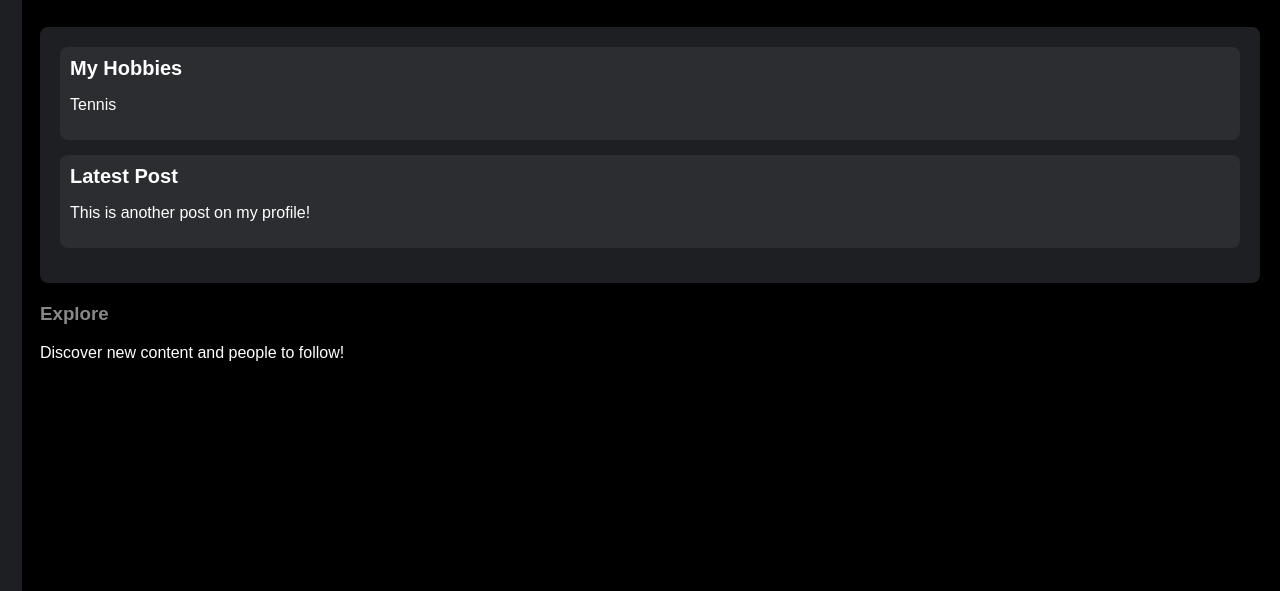
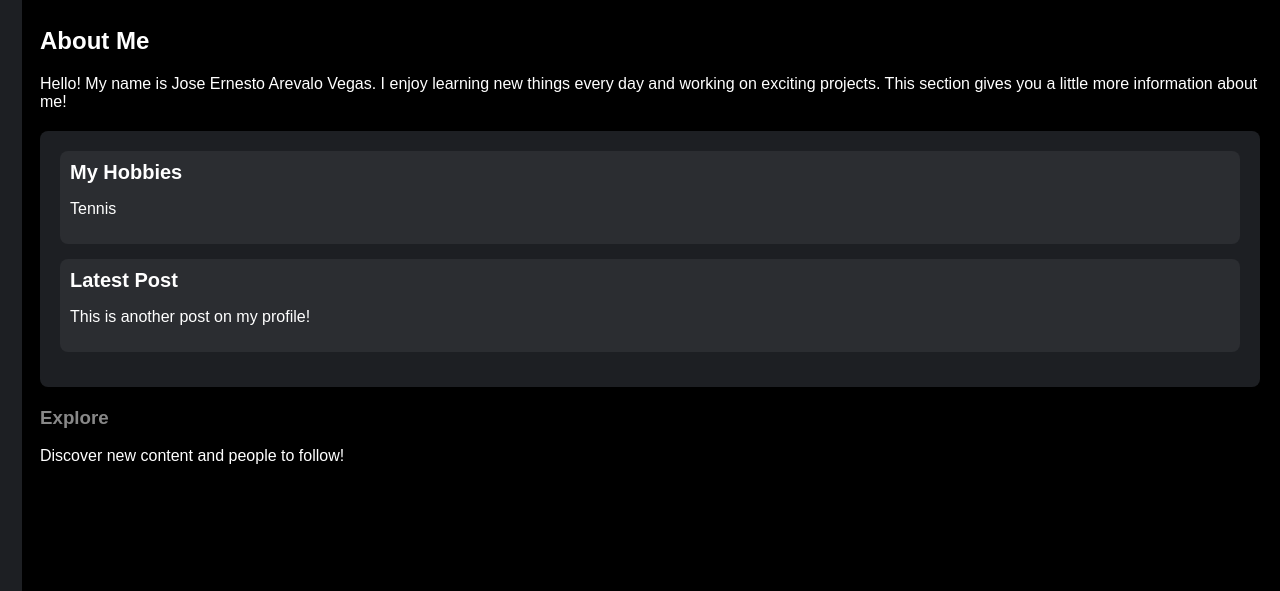
Before and after one commit to Joeareval19/WEBSITE, a plain HTML site: page index.html in a window 1280 px wide. Shown: the part 209-800 px from the top of the page. Drawn offline with Linux system fonts and the light colour scheme.

Commit message:
Update index.html

```diff
--- a/index.html
+++ b/index.html
@@ -15,9 +15,6 @@
             <div>
                 <strong>Jose Ernesto</strong><br>
             </div>
-
-
-
         </div>
         <nav>
             <a href="#">About Me</a>
@@ -30,6 +27,8 @@
     <!-- Main Content -->
     <div class="main-content">
         <button id="toggleBtn" class="toggle-btn">☰ Toggle Sidebar</button>
+
+        <!-- Header Section -->
         <header class="header">
             <img src="https://via.placeholder.com/80" alt="Cover Photo">
             <div>
@@ -38,7 +37,16 @@
             </div>
         </header>
 
-        <section class="posts">
+        <!-- About Me Section -->
+        <section class="about-me">
+            <h2>About Me</h2>
+            <div class="about-me-content">
+                <p>Hello! My name is Jose Ernesto Arevalo Vegas. I enjoy learning new things every day and working on exciting projects. This section gives you a little more information about me!</p>
+            </div>
+        </section>
+
+        <!-- Posts Section -->
+        <div class="posts">
             <article class="post">
                 <h2>My Hobbies</h2>
                 <p>Tennis</p>
@@ -47,12 +55,13 @@
                 <h2>Latest Post</h2>
                 <p>This is another post on my profile!</p>
             </article>
-        </section>
+        </div>
 
-        <section class="explore">
+        <!-- Explore Section -->
+        <aside class="explore">
             <h3>Explore</h3>
             <p>Discover new content and people to follow!</p>
-        </section>
+        </aside>
     </div>
 
     <script src="script.js"></script>
```
